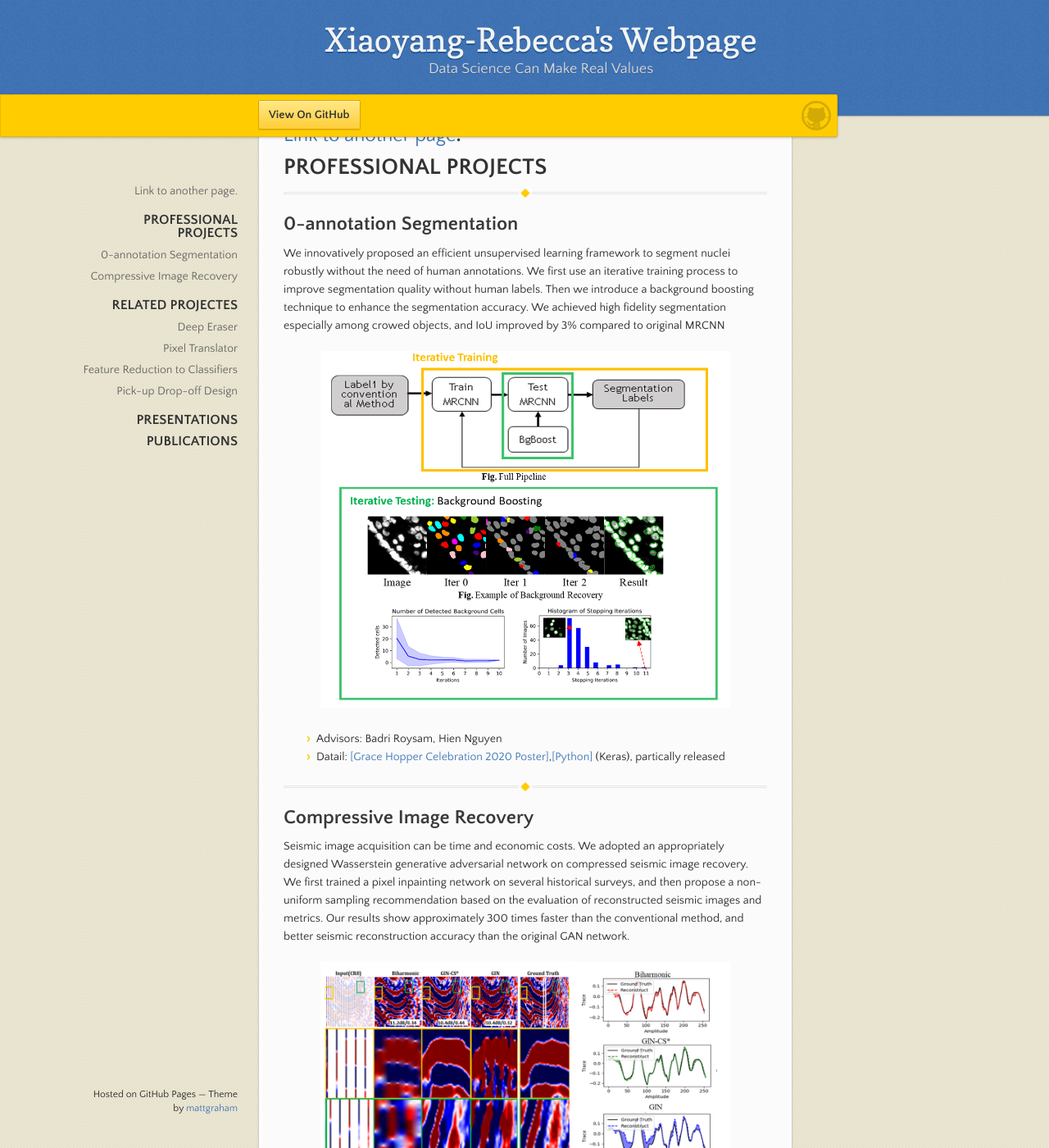
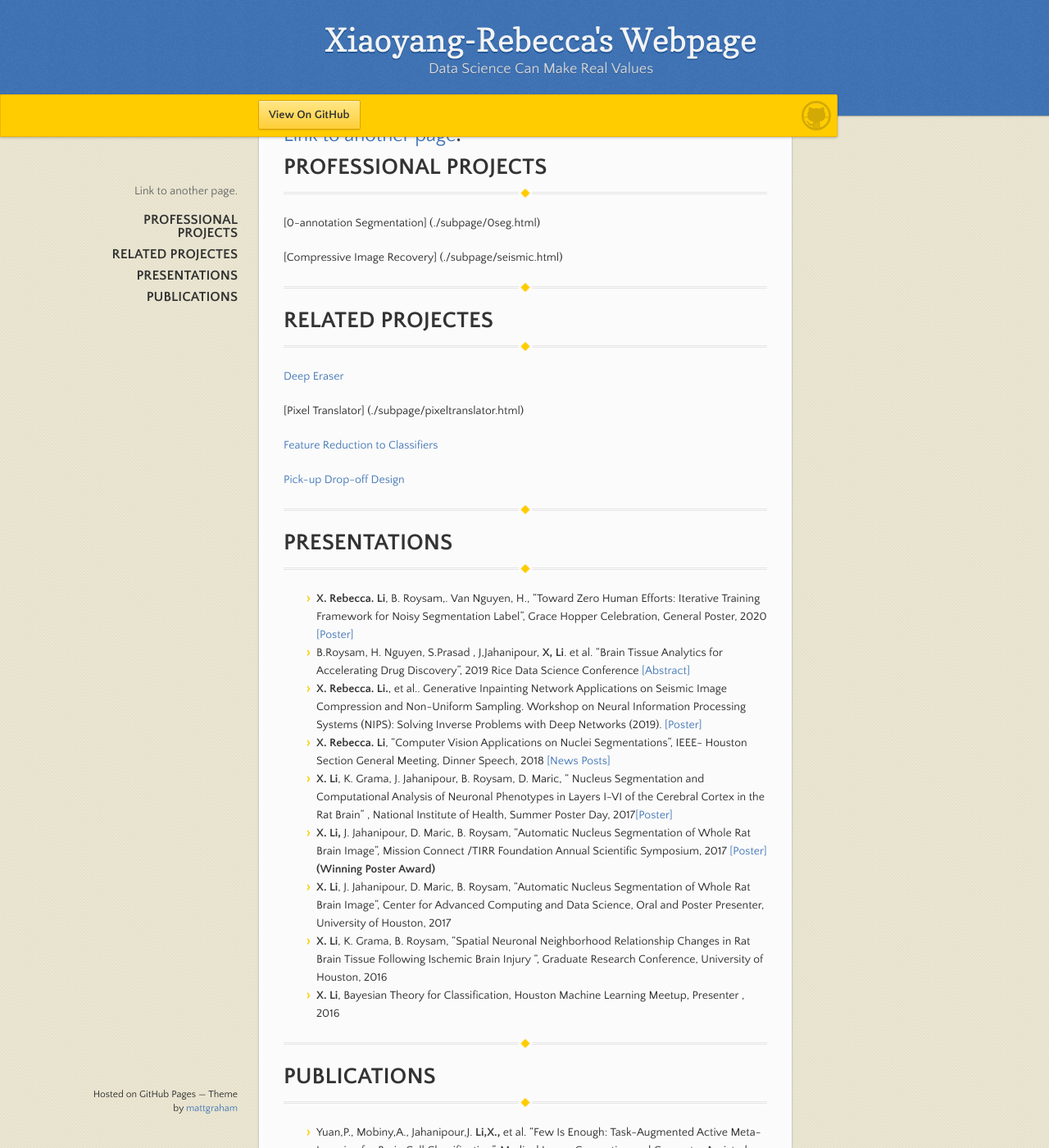
Before and after one commit to Xiaoyang-Rebecca/xiaoyang-rebecca.github.io, a Jekyll site: the page built from index.md, in a window 1280 px wide and 1400 px high, scrolled down 304 px. Shown: the whole window at 82% size. Built offline with Jekyll 4.4.1, drawn with Linux system fonts in a browser that asks for light colours; our own code applies the rules of GitHub Pages for plain Markdown files; some of the changed text lies outside the part shown.

Commit message:
subpages

```diff
--- a/index.md
+++ b/index.md
@@ -9,77 +9,24 @@ Howdy, I am Rebecca Li, a Ph.D. at University of Houston with 5-yr experienced D
 --------------
 # PROFESSIONAL PROJECTS
 --------------
-## 0-annotation Segmentation
+[0-annotation Segmentation] (./subpage/0seg.html)
 
-We innovatively proposed an efficient unsupervised learning framework to segment nuclei robustly without the need of human annotations. We first use an iterative training process to improve segmentation quality without human labels. Then we introduce a background boosting technique to enhance the segmentation accuracy. We achieved high fidelity segmentation especially among crowed objects, and IoU improved by 3% compared to original MRCNN
-
-<p align="center"><img src="./figures/Segmentation.PNG" width="500" class="inline"/></p>
-
-- Advisors: Badri Roysam, Hien Nguyen
-- Datail: [[Grace Hopper Celebration 2020 Poster]](https://www.researchgate.net/publication/342663998_Toward_Zero_Human_Efforts_Iterative_Training_Framework_for_Noisy_Segmentation_Label "Grace Hopper Celebration Poster"),[[Python]](https://github.com/RoysamLab/whole_brain_analysis) (Keras), partically released
-
---------------
-
-## Compressive Image Recovery
-
-Seismic image acquisition can be time and economic costs. We adopted an appropriately designed Wasserstein generative adversarial network on compressed seismic image recovery. We first trained a pixel inpainting network on several historical surveys, and then propose a non-uniform sampling recommendation based on the evaluation of reconstructed seismic images and metrics. Our results show approximately 300 times faster than the conventional method, and better seismic reconstruction accuracy than the original GAN network.
-
-<p align="center"><img src="./figures/Seismic_Compression.png" width="500" class="inline"/></p>
-
-- Mentors:  Nikolaos Mitsakos, Ping Lu
-- Detail: [[NIPS 2019 Workshop Poster]](https://openreview.net/forum?id=Hyleh7hqUH) , [[The leading Edge Jornal]](https://www.researchgate.net/publication/337686701_Seismic_compressive_sensing_by_generative_inpainting_network_Toward_an_optimized_acquisition_survey)
-- PythonCode(Pytorch)
-
+[Compressive Image Recovery] (./subpage/seismic.html)
 
 --------------
 # RELATED PROJECTES
 --------------
 
-## Deep Eraser
-
-I designed an object-oriented "eraser" for image and video , which is able to remove the pixels with designated type. MRCNN is used to dected the pixel of a specific types then WGAN is used to remove the detect pixels as they never exist.
-
-<p align="center"><img src="./figures/Slide3.PNG" width="400" class="inline"/></p>
-*This is just a prototype use COCO pretrained weights without any additional training.
-
-- Demo for Video
-<p align="center">
-<img src="./figures/clip1_borded.gif" width="250" class="inline"/>
-<img src="./figures/clip1_erased.gif" width="250" class="inline"/></p>
-
-- [[PythonCode]](https://github.com/Xiaoyang-Rebecca/DeepEraser)
-
---------------
-
-## Pixel Translator
-
-We use cGAN to fillin the synthetic colors on gray images of border/vein. And evaluated the reconstruction accuracy by leaf types classification using Alexnet CNN
-Protopytpe of generate fake image from hand-drawn vein has also been proposed.
-
-<p align="center"><img src="./figures/leaf.png"  width="500" class="inline"/></p>
-
-- [[Report]](https://www.researchgate.net/publication/343178751_Synthetic_Leaf_generation_using_Conditional_Adversarial_Networks_and_classification_with_CNN), [[PPT]](https://www.researchgate.net/publication/325156994_Synthetic_Leaf_generation_using_Conditional_Adversarial_Networks_and_classification_with_CNN?ev=project),[[PythonCode]]("https://github.com/Xiaoyang-Rebecca/PixelTranslator")(Tensorflow)
-
---------------
-
-## Feature Reduction to Classifiers
-
-The case study revealed the influence of 4 common feature redution methods (PCA,LDA and their kernel versions) to 4 diffenrent types of classifier (SVM, ML, KNN, GMM). Our experiments shows that SVM performed the most robust to the increasing of dimensional space, and SVM and LDA are more sensitive to noises.
-
-<p align="center"><img src="./figures/fselection.png"  width="600" class="inline"/></p>
-
-- [[Report]](https://www.researchgate.net/publication/308927930_Comparison_of_Feature_Reduction_Approaches_and_Classification_Approaches_for_Pattern_Recognition), [[MatlabCode]]("https://github.com/Xiaoyang-Rebecca/PatternRecognition_Matlab")
-
---------------
+[Deep Eraser](./subpage/deepearaser.html)
 
 
-## Pick-up Drop-off Design
+[Pixel Translator] (./subpage/pixeltranslator.html)
 
-We use reinforcement learning to design a route from the agent so that it could use the least steps to send all the blocks to drop-off cells. A basic Q learning method has deploit. We also designed a  visulization module to display the Q values in real-time.
 
-<p align="center"><img src="./figures/pd.gif"  width="500" class="inline"/></p>
+[Feature Reduction to Classifiers](./subpage/fselect.html)
 
-- [[Report]](https://www.researchgate.net/publication/310607210_Learning_Paths_from_Feedback_Using_Q-Learning_for_PD_world), [[C++/matlab code]]("https://github.com/Xiaoyang-Rebecca/Artificial-intelligent")
+
+[Pick-up Drop-off Design](./subpage/pd.html)
 
 
 --------------
```
Also changed, not shown: index_temp.md (deleted, +0 -123 lines), related_projects.md (deleted, +0 -16 lines), subpage/0seg.md (added, +8 -0 lines), subpage/deepearaser.md (added, +13 -0 lines), subpage/fselect.md (added, +7 -0 lines), subpage/pd.md (added, +7 -0 lines), subpage/pixeltranslator.md (added, +8 -0 lines), subpage/seismic.md (added, +9 -0 lines), README.md (deleted).
